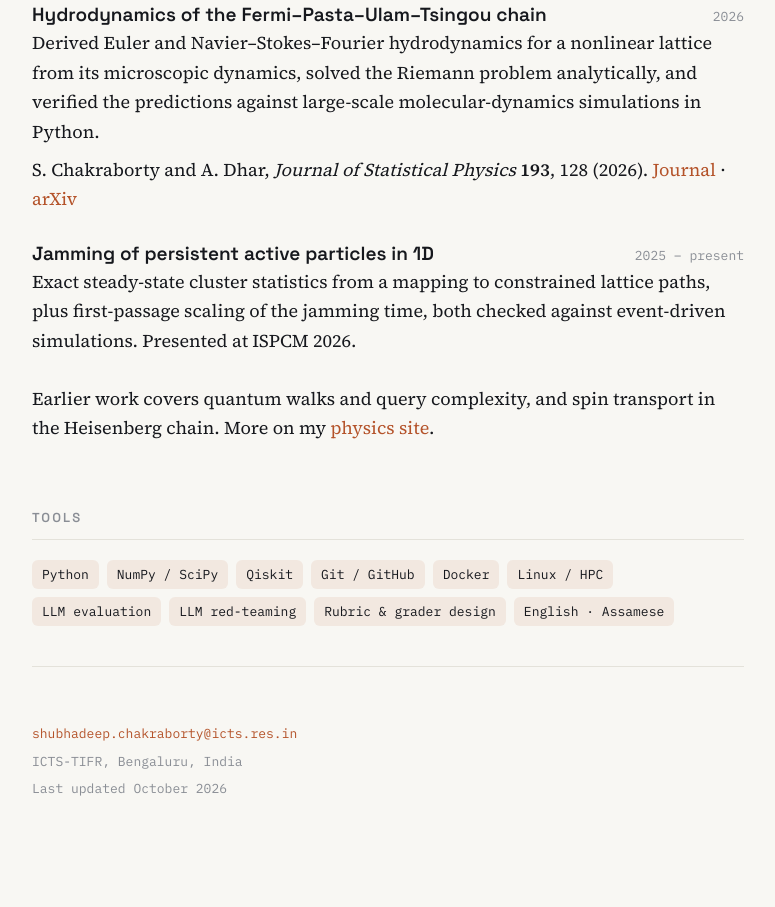
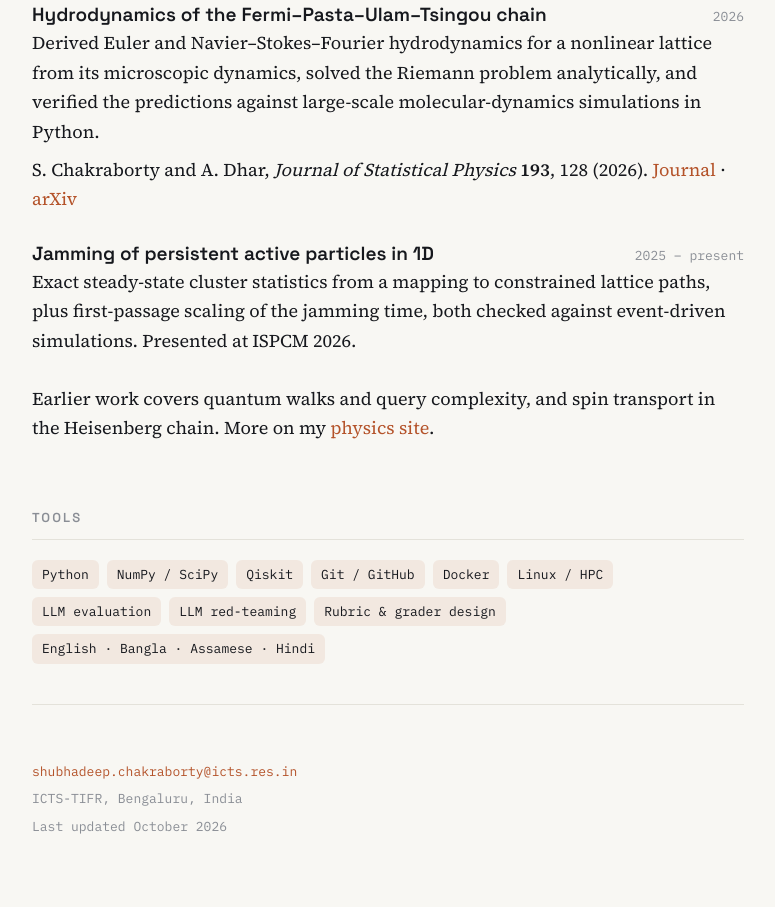
Before and after one commit to shubhadeep763/ai-safety, a plain HTML site: page index.html in a window 1280 px wide. Shown: the part 2583-3490 px from the top of the page, without its empty margins (252-1027 px from the left). Before the commit the page ends 3453 px from the top, so only its background shows below. Drawn offline with Linux system fonts and the light colour scheme.

Commit message:
Restore Bangla and Hindi to languages
Co-Authored-By: Claude Opus 5.5 (1M context) <noreply@anthropic.com>

```diff
--- a/index.html
+++ b/index.html
@@ -248,7 +248,7 @@
   <ul class="tags">
     <li>Python</li><li>NumPy / SciPy</li><li>Qiskit</li><li>Git / GitHub</li>
     <li>Docker</li><li>Linux / HPC</li><li>LLM evaluation</li><li>LLM red-teaming</li><li>Rubric &amp; grader design</li>
-    <li>English · Assamese</li>
+    <li>English · Bangla · Assamese · Hindi</li>
   </ul>
 </section>
 
```
